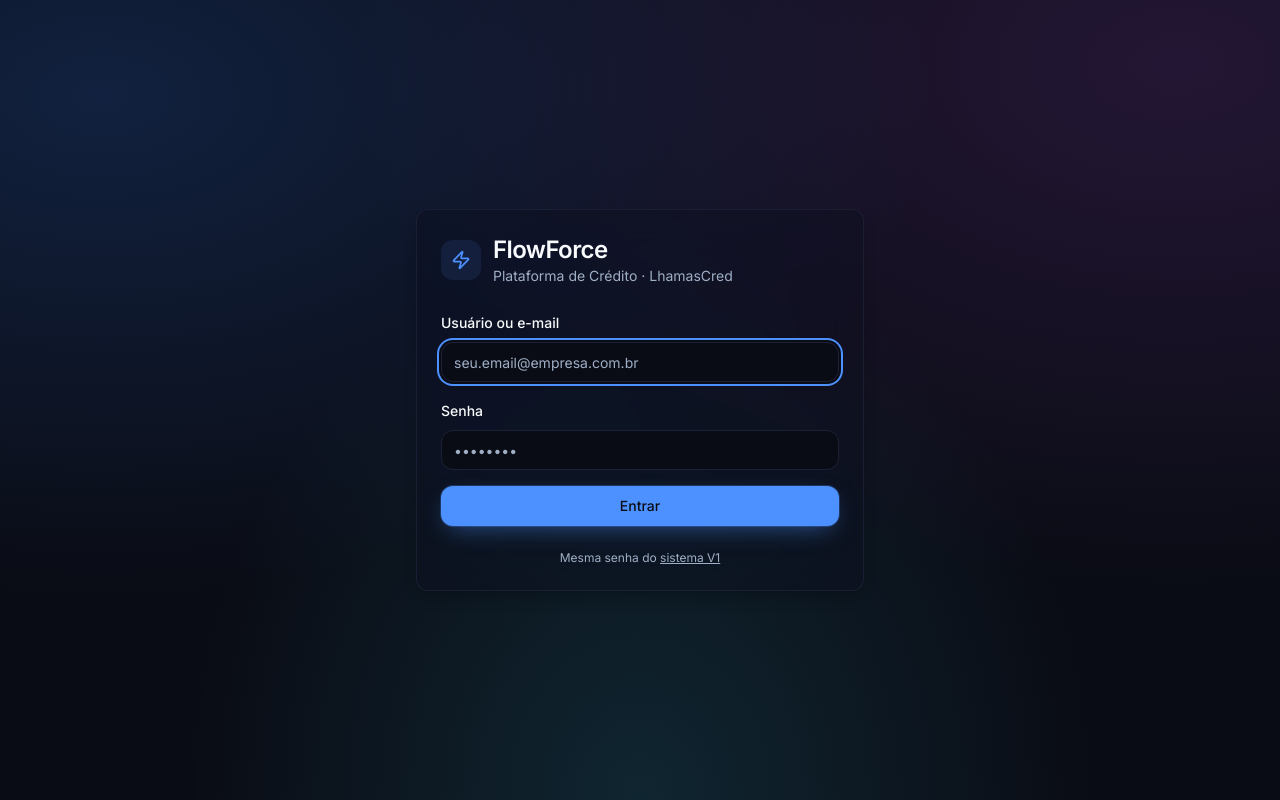
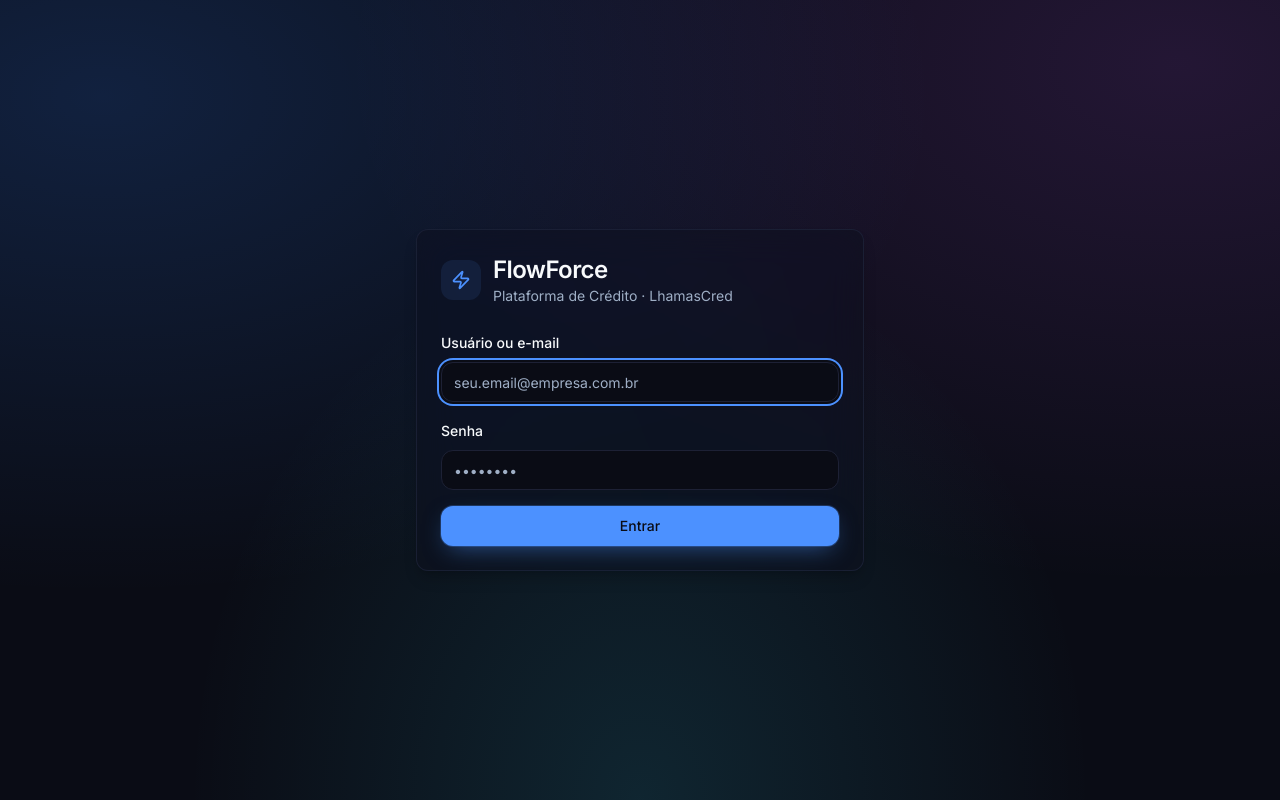
Before and after one commit to clhamasjr/motordeport, a Next.js app in the folder v2-next/: page /login in a window 1280 px wide. Built offline with nearby package versions, Linux system fonts and the light colour scheme.

Commit message:
fix(login): remove dica "Mesma senha do sistema V1" + link pro V1 morto
Migração V2 praticamente concluída — a referência ao V1 na tela de
login confundia e apontava pra sistema legado.

Co-Authored-By: Claude Fable 5 <noreply@anthropic.com>

```diff
--- a/v2-next/app/(auth)/login/page.tsx
+++ b/v2-next/app/(auth)/login/page.tsx
@@ -127,12 +127,6 @@ function LoginPageInner() {
                 'Entrar'
               )}
             </Button>
-            <p className="text-xs text-center text-muted-foreground pt-2">
-              Mesma senha do{' '}
-              <a href="https://motordeport.vercel.app" className="underline hover:text-primary">
-                sistema V1
-              </a>
-            </p>
           </form>
         </CardContent>
       </Card>
```
